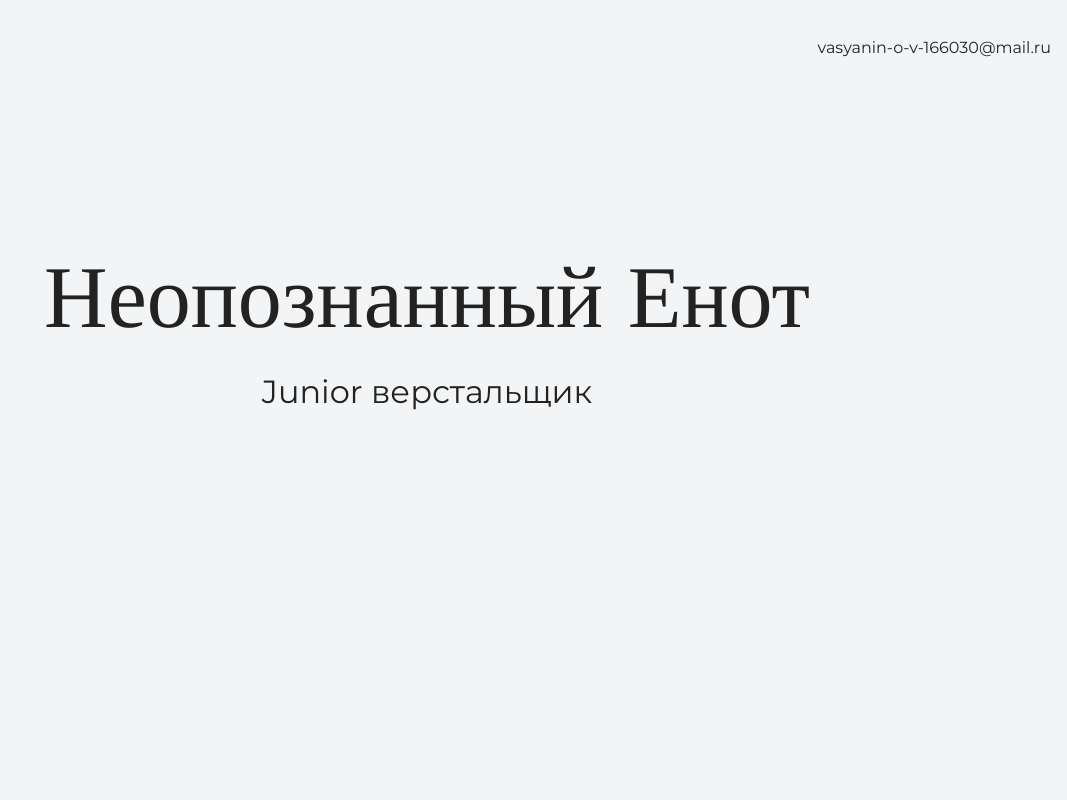
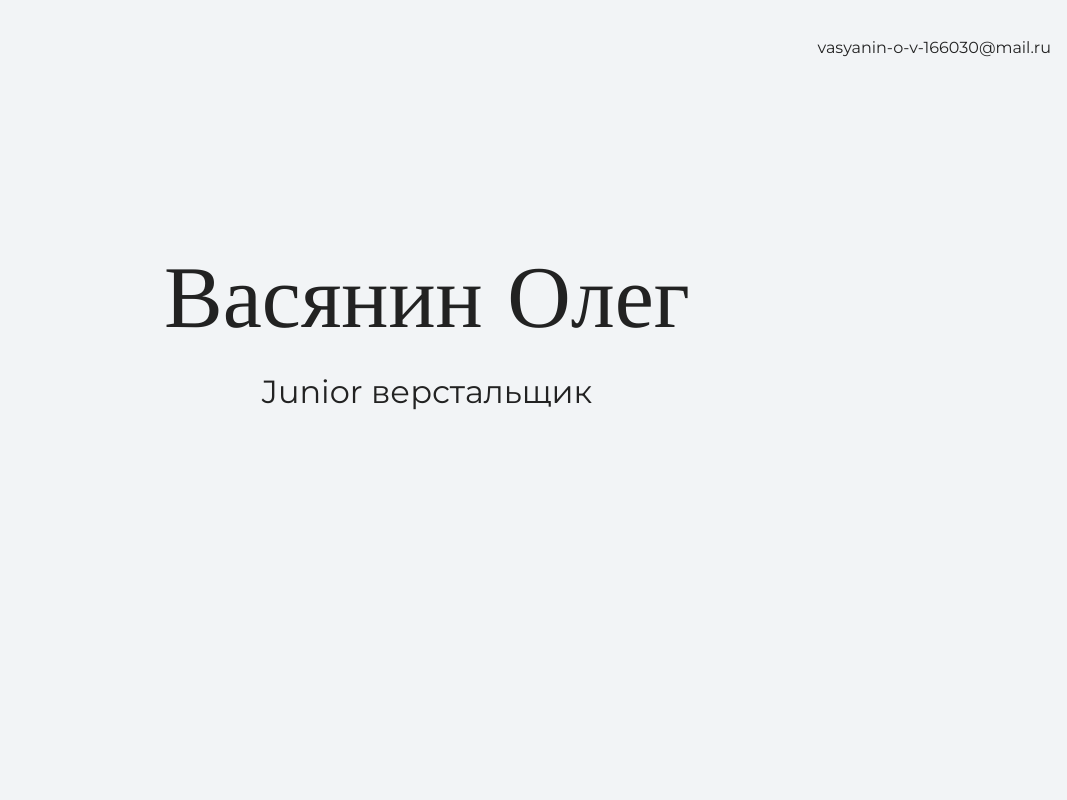
Before and after one commit to vasyanin-o-v/my-site, a plain HTML site: page index.html in a window 1280 px wide. Shown: the top 800 px of the page, without its empty margins (213-1280 px from the left). Drawn offline with nearby package versions, Linux system fonts and the light colour scheme.

Commit message:
Изменен текст на главной странице

```diff
--- a/index.html
+++ b/index.html
@@ -16,7 +16,7 @@
 
     <section class="hero-image">
       <div class="container">
-      <h1 class="heading">Неопознанный Енот</h1>
+      <h1 class="heading">Васянин Олег</h1>
       <p>Junior верстальщик</p>
       </div>
     </section>
```
